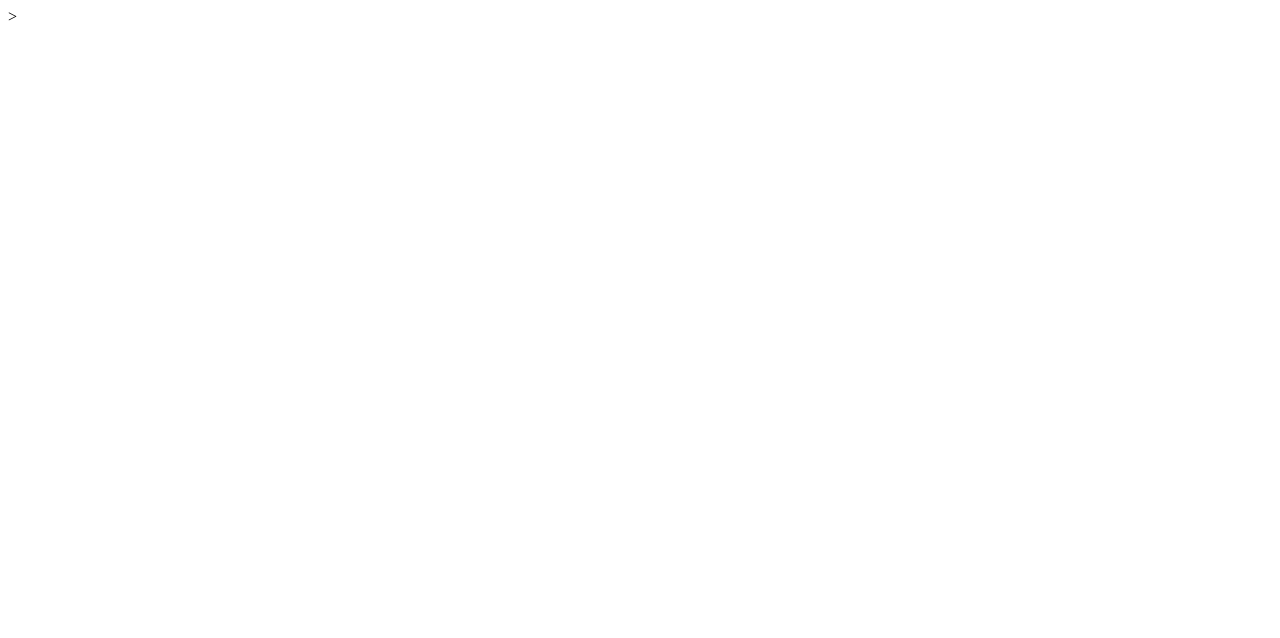
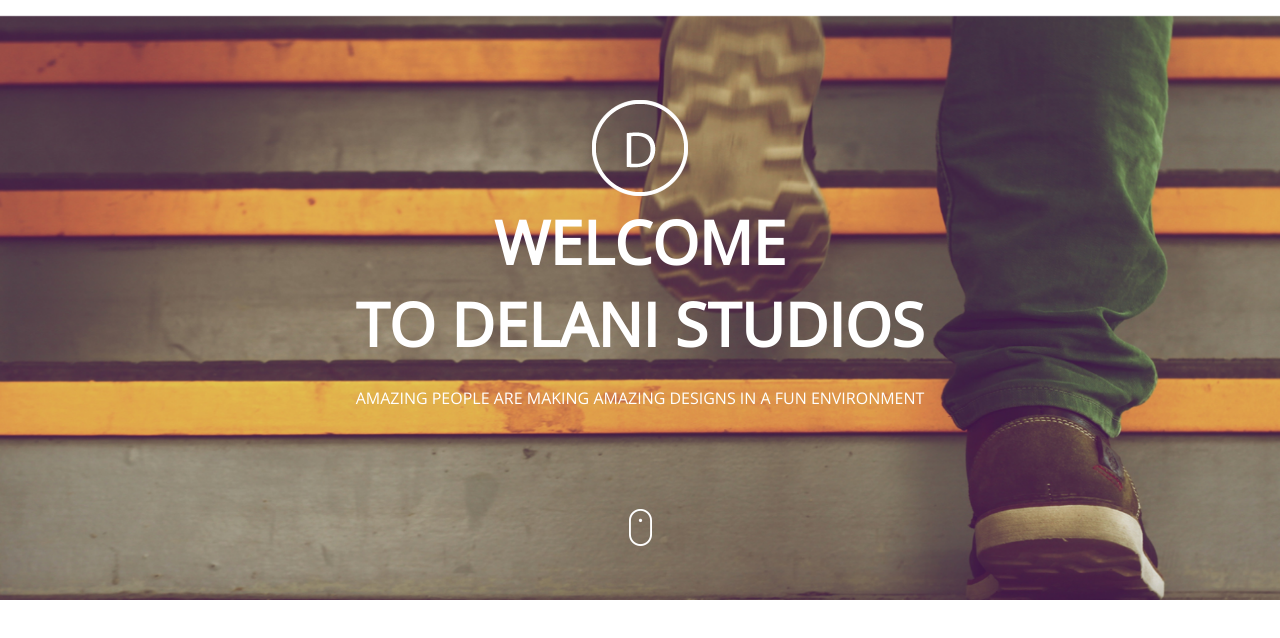
Before and after one commit to owuor91/delani, a plain HTML site: page index.html in a window 1280 px wide. Drawn offline with nearby package versions, Linux system fonts and the light colour scheme.

Commit message:
Home section complete

```diff
--- a/css/main.css
+++ b/css/main.css
@@ -1 +1,40 @@
 /*Main Stylesheet*/
+#wrapper{
+	width: 100%;
+}
+
+body{
+	margin: 0;
+	padding: 0;
+	font-family: 'Open Sans', sans-serif;
+}
+
+#home{
+	background-image: url('../assets/backgrounds/h_img.jpg');
+	background-repeat: no-repeat;
+    background-attachment: fixed;
+    background-size: 1366px 768px;
+    background-position: center;
+	color:#fff;
+	width: 100%;
+	height: 600px;
+}
+
+#home div{
+	width: 100%;
+	margin: 0 auto;
+	text-align: center;
+}
+
+#home div:first-child{
+	padding-top: 100px;
+}
+
+#home div:last-child{
+	padding-top: 100px;
+}
+
+#home div span{
+	font-size: 60px;
+	font-weight: bold;
+}
--- a/index.html
+++ b/index.html
@@ -2,10 +2,19 @@
 <html>
 <head>
 	<title>Delani Studios</title>
+	<link rel="stylesheet" type="text/css" href="css/main.css">
+	<link href='http://fonts.googleapis.com/css?family=Open+Sans:300' rel='stylesheet' type='text/css'>
 </head>
 <body>
 	<div id="wrapper">
-		<section id="home"></section>
+		<section id="home">
+			<div><img src="assets/logo/logo.png"></div>
+			<div><span>WELCOME</span></div>
+			<div><span>TO DELANI STUDIOS</span><br><br>
+				AMAZING PEOPLE ARE MAKING AMAZING DESIGNS IN A FUN ENVIRONMENT
+			</div>
+			<div><img src="assets/mouse_click.png"></div>
+		</section>
 		<section id="about"></section>
 		<section id="services"></section>
 		<section id="what"></section>
@@ -13,4 +22,4 @@
 		<section id="contact"></section>
 	</div>
 </body>
-</html>>
+</html>
```
